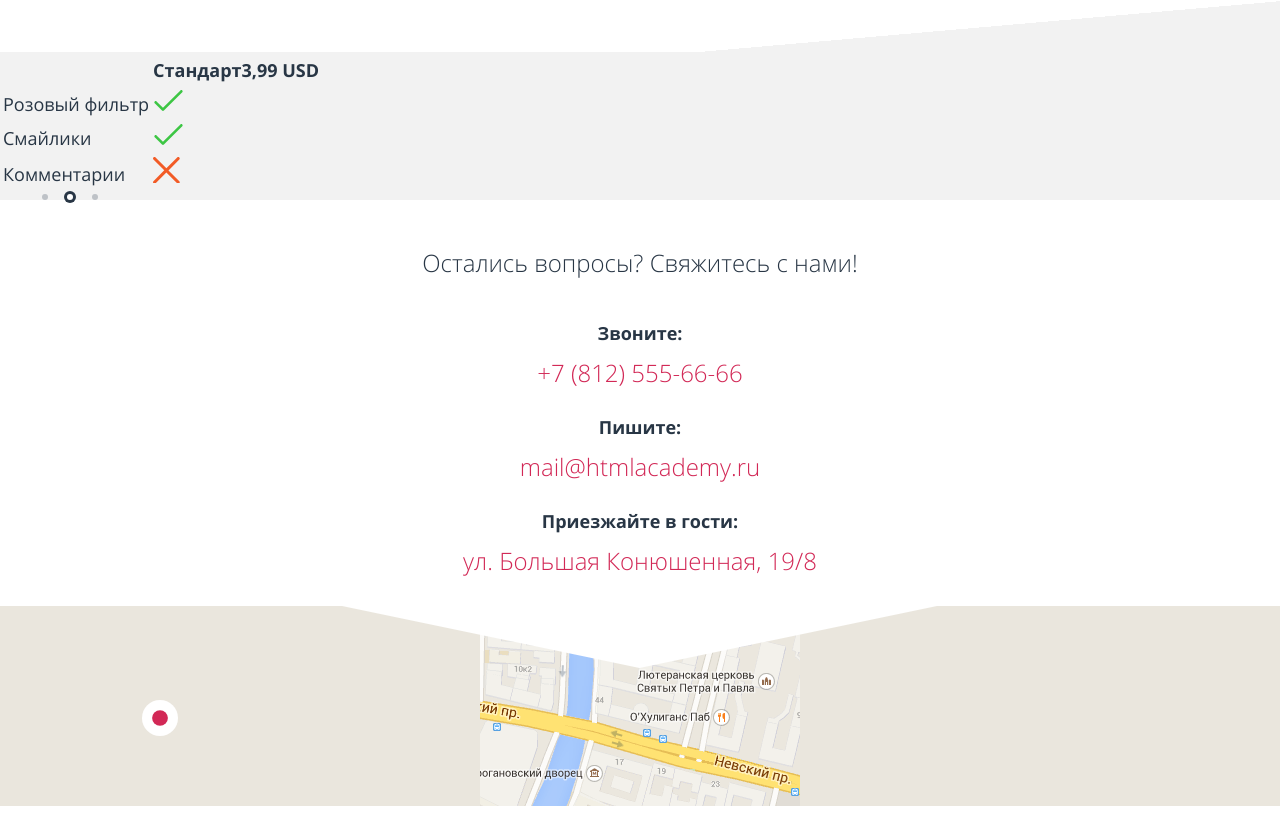
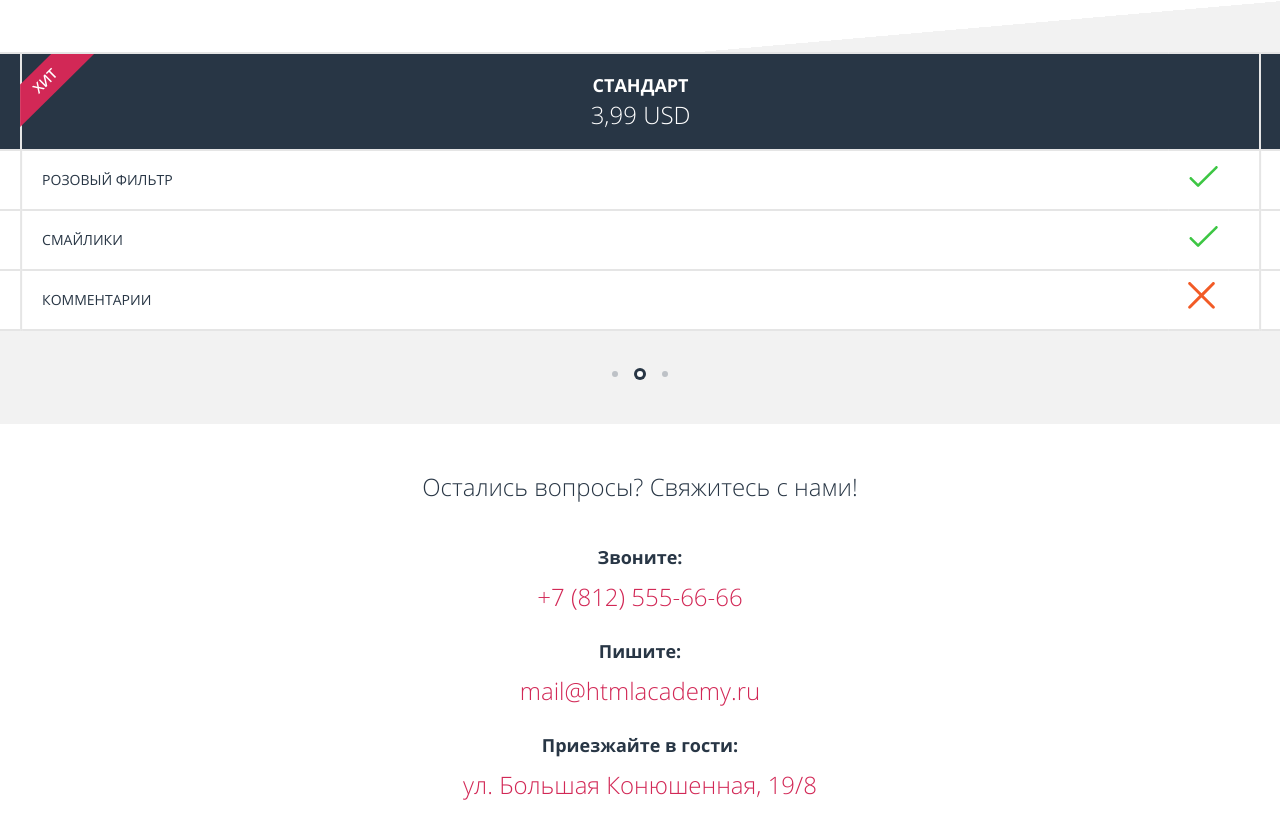
Before and after one commit to randomrationalizer/407511-pink, a plain HTML site: page source/index.html in a window 1280 px wide. Shown: the part 1953-2780 px from the top of the page. Before the commit the page ends 2759 px from the top, so only its background shows below. Drawn offline with nearby package versions, Linux system fonts and the light colour scheme; files that its build step writes are made by us from their sources; files whose address does not match are found by name; a web font is replaced by a local one.

Commit message:
Добавляет вёрстку таблицы с ценами на главной

```diff
--- a/source/index.html
+++ b/source/index.html
@@ -115,52 +115,109 @@
         </div>
       </section>
 
-      <section class="product-offer">
+      <section class="price-list">
         <h2 class="visually-hidden">Пакеты опций</h2>
-        <div class="slider">
-          <table class="product-offer__versions">
-            <tr class="slider__list">
-              <th></th>
-              <th class="product-offer__version slider__item">База<br> <span class="product-offer__price">1,99 USD</span></th>
-              <th class="product-offer__version slider__item product-offer__version--hit slider__item--active">Стандарт<br> <span class="product-offer__price">3,99 USD</span></th>
-              <th class="product-offer__version slider__item">Анлим <span class="product-offer__price">9,99 USD</span></th>
+          <table class="price-list__table">
+            <thead>
+              <tr class="price-list__row">
+                <th class="price-list__item" colspan="2">
+                  <p class="price-list__item-title">База</p>
+                  <p class="price-list__price">1,99 USD</p>
+                </th>
+                <th class="price-list__item price-list__item--hit" colspan="2">
+                  <p class="price-list__item-title">Стандарт</p>
+                  <p class="price-list__price">3,99 USD</p>
+                </th>
+                <th class="price-list__item" colspan="2">
+                  <p class="price-list__item-title">Анлим</p>
+                  <p class="price-list__price">9,99 USD</p>
+                </th>
               </tr>
-            <tr>
-              <td class="product-offer__option">Розовый фильтр</td>
-              <!-- <td class="product-offer__option-availability">Да</td> -->
-              <td class="product-offer__option-availability">
-                <svg class="product-offer__icon product-offer__icon--yes" version="1.0" id="Layer_1" xmlns="http://www.w3.org/2000/svg" xmlns:xlink="http://www.w3.org/1999/xlink" x="0px" y="0px" width="31" height="21" viewBox="-82.357 4.875 21.698 16.09" enable-background="new -82.357 4.875 21.698 16.09" xml:space="preserve">
+            </thead>
+            <tbody>
+              <tr class="price-list__row">
+                <td class="price-list__option">Розовый фильтр</td>
+                <td class="price-list__option-value">
+                  <span class="visually-hidden">Да</span>
+                  <svg class="price-list__icon price-list__icon--yes" version="1.0" id="Layer_1" xmlns="http://www.w3.org/2000/svg" xmlns:xlink="http://www.w3.org/1999/xlink" x="0px" y="0px" width="31" height="21" viewBox="-82.357 4.875 21.698 16.09" enable-background="new -82.357 4.875 21.698 16.09" xml:space="preserve">
                     <path d="M-60.953,5.167c-0.391-0.391-1.023-0.391-1.414,0L-75.75,18.551l-4.9-4.9c-0.391-0.391-1.023-0.391-1.414,0 s-0.391,1.023,0,1.414l5.607,5.607c0.195,0.195,0.451,0.293,0.707,0.293s0.512-0.098,0.707-0.293l14.09-14.0 C-60.562,6.191-60.562,5.558-60.953,5.167z"/>
                   </svg>
                 </td>
-              <!-- <td class="product-offer__option-availability">Да</td> -->
-            </tr>
-            <tr>
-              <td class="product-offer__option">Смайлики</td>
-              <!-- <td class="product-offer__option-availability">Нет</td> -->
-              <td class="product-offer__option-availability">
-                <svg class="product-offer__icon product-offer__icon--yes" version="1.0" id="Layer_1" xmlns="http://www.w3.org/2000/svg" xmlns:xlink="http://www.w3.org/1999/xlink" x="0px" y="0px" width="31" height="21" viewBox="-82.357 4.875 21.698 16.09" enable-background="new -82.357 4.875 21.698 16.09" xml:space="preserve">
+
+                <td class="price-list__option">Розовый фильтр</td>
+                <td class="price-list__option-value">
+                  <span class="visually-hidden">Да</span>
+                  <svg class="price-list__icon price-list__icon--yes" version="1.0" id="Layer_1" xmlns="http://www.w3.org/2000/svg" xmlns:xlink="http://www.w3.org/1999/xlink" x="0px" y="0px" width="31" height="21" viewBox="-82.357 4.875 21.698 16.09" enable-background="new -82.357 4.875 21.698 16.09" xml:space="preserve">
                     <path d="M-60.953,5.167c-0.391-0.391-1.023-0.391-1.414,0L-75.75,18.551l-4.9-4.9c-0.391-0.391-1.023-0.391-1.414,0 s-0.391,1.023,0,1.414l5.607,5.607c0.195,0.195,0.451,0.293,0.707,0.293s0.512-0.098,0.707-0.293l14.09-14.0 C-60.562,6.191-60.562,5.558-60.953,5.167z"/>
                   </svg>
                 </td>
-              <!-- <td class="product-offer__option-availability">Да</td> -->
+
+                <td class="price-list__option">Розовый фильтр</td>
+                <td class="price-list__option-value">
+                  <span class="visually-hidden">Да</span>
+                  <svg class="price-list__icon price-list__icon--yes" version="1.0" id="Layer_1" xmlns="http://www.w3.org/2000/svg" xmlns:xlink="http://www.w3.org/1999/xlink" x="0px" y="0px" width="31" height="21" viewBox="-82.357 4.875 21.698 16.09" enable-background="new -82.357 4.875 21.698 16.09" xml:space="preserve">
+                    <path d="M-60.953,5.167c-0.391-0.391-1.023-0.391-1.414,0L-75.75,18.551l-4.9-4.9c-0.391-0.391-1.023-0.391-1.414,0 s-0.391,1.023,0,1.414l5.607,5.607c0.195,0.195,0.451,0.293,0.707,0.293s0.512-0.098,0.707-0.293l14.09-14.0 C-60.562,6.191-60.562,5.558-60.953,5.167z"/>
+                  </svg>
+                </td>
               </tr>
-            <tr>
-              <td class="product-offer__option">Комментарии</td>
-              <!-- <td class="product-offer__option-availabilitye">Нет</td> -->
-              <td class="product-offer__option-availability">
-                <svg class="product-offer__icon product-offer__icon--no" version="1.0" id="Layer_1" xmlns="http://www.w3.org/2000/svg" xmlns:xlink="http://www.w3.org/1999/xlink" x="0px" y="0px" width="26.752px" height="26.752px" viewBox="0 0 26.752 26.752" enable-background="new 0 0 26.752 26.752" xml:space="preserve">
+
+              <tr class="price-list__row">
+                <td class="price-list__option">Смайлики</td>
+                <td class="price-list__option-value">
+                  <span class="visually-hidden">Нет</span>
+                  <svg class="price-list__icon price-list__icon--no" version="1.0" id="Layer_1" xmlns="http://www.w3.org/2000/svg" xmlns:xlink="http://www.w3.org/1999/xlink" x="0px" y="0px" width="26.752px" height="26.752px" viewBox="0 0 26.752 26.752" enable-background="new 0 0 26.752 26.752" xml:space="preserve">
                     <path d="M15.497,13.376L26.312,2.562c0.586-0.585,0.586-1.535,0-2.121s-1.535-0.586-2.121,0L13.376,11.255L2.562,0.439 c-0.586-0.586-1.535-0.586-2.121,0c-0.586,0.585-0.586,1.535,0,2.121l10.814,10.815L0.439,24.19c-0.586,0.586-0.586,1.535,0,2.121 c0.293,0.293,0.677,0.439,1.061,0.439s0.768-0.146,1.061-0.439l10.815-10.814L24.19,26.312c0.293,0.293,0.677,0.439,1.061,0.439 s0.768-0.146,1.061-0.439c0.586-0.586,0.586-1.535,0-2.121L15.497,13.376z"/>
                   </svg>
                 </td>
-              <!-- <td class="product-offer__option-availability">Да</td> -->
+
+                <td class="price-list__option">Смайлики</td>
+                <td class="price-list__option-value">
+                  <span class="visually-hidden">Да</span>
+                  <svg class="price-list__icon price-list__icon--yes" version="1.0" id="Layer_1" xmlns="http://www.w3.org/2000/svg" xmlns:xlink="http://www.w3.org/1999/xlink" x="0px" y="0px" width="31" height="21" viewBox="-82.357 4.875 21.698 16.09" enable-background="new -82.357 4.875 21.698 16.09" xml:space="preserve">
+                    <path d="M-60.953,5.167c-0.391-0.391-1.023-0.391-1.414,0L-75.75,18.551l-4.9-4.9c-0.391-0.391-1.023-0.391-1.414,0 s-0.391,1.023,0,1.414l5.607,5.607c0.195,0.195,0.451,0.293,0.707,0.293s0.512-0.098,0.707-0.293l14.09-14.0 C-60.562,6.191-60.562,5.558-60.953,5.167z"/>
+                  </svg>
+                </td>
+
+                <td class="price-list__option">Смайлики</td>
+                <td class="price-list__option-value">
+                  <span class="visually-hidden">Да</span>
+                  <svg class="price-list__icon price-list__icon--yes" version="1.0" id="Layer_1" xmlns="http://www.w3.org/2000/svg" xmlns:xlink="http://www.w3.org/1999/xlink" x="0px" y="0px" width="31" height="21" viewBox="-82.357 4.875 21.698 16.09" enable-background="new -82.357 4.875 21.698 16.09" xml:space="preserve">
+                    <path d="M-60.953,5.167c-0.391-0.391-1.023-0.391-1.414,0L-75.75,18.551l-4.9-4.9c-0.391-0.391-1.023-0.391-1.414,0 s-0.391,1.023,0,1.414l5.607,5.607c0.195,0.195,0.451,0.293,0.707,0.293s0.512-0.098,0.707-0.293l14.09-14.0 C-60.562,6.191-60.562,5.558-60.953,5.167z"/>
+                  </svg>
+                </td>
               </tr>
+
+              <tr class="price-list__row">
+                <td class="price-list__option">Комментарии</td>
+                <td class="price-list__option-value">
+                  <span class="visually-hidden">Нет</span>
+                  <svg class="price-list__icon price-list__icon--no" version="1.0" id="Layer_1" xmlns="http://www.w3.org/2000/svg" xmlns:xlink="http://www.w3.org/1999/xlink" x="0px" y="0px" width="26.752px" height="26.752px" viewBox="0 0 26.752 26.752" enable-background="new 0 0 26.752 26.752" xml:space="preserve">
+                    <path d="M15.497,13.376L26.312,2.562c0.586-0.585,0.586-1.535,0-2.121s-1.535-0.586-2.121,0L13.376,11.255L2.562,0.439 c-0.586-0.586-1.535-0.586-2.121,0c-0.586,0.585-0.586,1.535,0,2.121l10.814,10.815L0.439,24.19c-0.586,0.586-0.586,1.535,0,2.121 c0.293,0.293,0.677,0.439,1.061,0.439s0.768-0.146,1.061-0.439l10.815-10.814L24.19,26.312c0.293,0.293,0.677,0.439,1.061,0.439 s0.768-0.146,1.061-0.439c0.586-0.586,0.586-1.535,0-2.121L15.497,13.376z"/>
+                  </svg>
+                </td>
+
+                <td class="price-list__option">Комментарии</td>
+                <td class="price-list__option-value">
+                  <span class="visually-hidden">Нет</span>
+                  <svg class="price-list__icon price-list__icon--no" version="1.0" id="Layer_1" xmlns="http://www.w3.org/2000/svg" xmlns:xlink="http://www.w3.org/1999/xlink" x="0px" y="0px" width="26.752px" height="26.752px" viewBox="0 0 26.752 26.752" enable-background="new 0 0 26.752 26.752" xml:space="preserve">
+                    <path d="M15.497,13.376L26.312,2.562c0.586-0.585,0.586-1.535,0-2.121s-1.535-0.586-2.121,0L13.376,11.255L2.562,0.439 c-0.586-0.586-1.535-0.586-2.121,0c-0.586,0.585-0.586,1.535,0,2.121l10.814,10.815L0.439,24.19c-0.586,0.586-0.586,1.535,0,2.121 c0.293,0.293,0.677,0.439,1.061,0.439s0.768-0.146,1.061-0.439l10.815-10.814L24.19,26.312c0.293,0.293,0.677,0.439,1.061,0.439 s0.768-0.146,1.061-0.439c0.586-0.586,0.586-1.535,0-2.121L15.497,13.376z"/>
+                  </svg>
+                </td>
+
+                <td class="price-list__option">Комментарии</td>
+                <td class="price-list__option-value">
+                  <span class="visually-hidden">Да</span>
+                  <svg class="price-list__icon price-list__icon--yes" version="1.0" id="Layer_1" xmlns="http://www.w3.org/2000/svg" xmlns:xlink="http://www.w3.org/1999/xlink" x="0px" y="0px" width="31" height="21" viewBox="-82.357 4.875 21.698 16.09" enable-background="new -82.357 4.875 21.698 16.09" xml:space="preserve">
+                    <path d="M-60.953,5.167c-0.391-0.391-1.023-0.391-1.414,0L-75.75,18.551l-4.9-4.9c-0.391-0.391-1.023-0.391-1.414,0 s-0.391,1.023,0,1.414l5.607,5.607c0.195,0.195,0.451,0.293,0.707,0.293s0.512-0.098,0.707-0.293l14.09-14.0 C-60.562,6.191-60.562,5.558-60.953,5.167z"/>
+                  </svg>
+                </td>
+              </tr>
+            </tbody>
           </table>
-          <div class="product-offer__toggles slider__toggles">
+          <div class="price-list__toggles slider__toggles">
             <button class="slider__toggle" type="button">1</button>
             <button class="slider__toggle slider__toggle--active" type="button">2</button>
             <button class="slider__toggle" type="button">3</button>
-          </div>
           </div>
       </section>
 
--- a/source/less/blocks/map.less
+++ b/source/less/blocks/map.less
@@ -20,10 +20,11 @@
     content: "";
     position: absolute;
     bottom: 70px;
-    left: 142px;
+    left: 50%;
     z-index: 5;
     width: 36px;
     height: 36px;
+    transform: translateX(-50%);
     background: url("/img/icon-map-marker.svg") no-repeat 50% 0;
   }
 }
--- /dev/null
+++ b/source/less/blocks/price-list.less
@@ -0,0 +1,102 @@
+.price-list {
+  padding: 0 20px 47px;
+  background-color: @gray-bg;
+  overflow-x: hidden;
+}
+
+.price-list__table {
+  width: 300%;
+  margin-bottom: 40px;
+  border-collapse: collapse;
+  background-color: white;
+  transform: translateX(-33.33%);
+}
+
+.price-list__item {
+  position: relative;
+  box-sizing: border-box;
+  width: 33.33%;
+  padding: 16px 20px 19px;
+  color: @contrast-text-color;
+  text-transform: uppercase;
+  word-wrap: break-word;
+  background-color: @blue-dark;
+  border: 2px solid @gray;
+
+  &--hit {
+
+    &::before {
+      position: absolute;
+      content: "Хит";
+      top: 12px;
+      left: 9px;
+      font-size: @font-size-small;
+      line-height: @line-height-big;
+      font-weight: 600;
+      color: @contrast-text-color;
+      text-transform: uppercase;
+      transform: rotate(-45deg);
+      z-index: 6;
+    }
+
+    &::after {
+      position: absolute;
+      content: "";
+      top: 0;
+      left: -2px;
+      width: 74px;
+      height: 73px;
+      background: url("/img/bg-hit.svg") no-repeat 0 0;
+      z-index: 5;
+    }
+  }
+}
+
+.price-list__item-title {
+  width: 200px;
+  margin: 0 auto;
+  font-size: @font-size-medium;
+  line-height: @line-height-big;
+  font-weight: 700;
+}
+
+.price-list__price {
+  margin: 0 auto;
+  font-size: @font-size-extra-big;
+  line-height: @line-height-big;
+  font-weight: 300;
+}
+
+.price-list__option {
+  width: 33.33%;
+  margin: 0;
+  padding: 14px 20px;
+  font-size: @font-size-small;
+  text-transform: uppercase;
+}
+
+.price-list__option-value {
+  margin: 0;
+  padding: 0 17px 0 20px;
+  vertical-align: middle;
+  border-right: 2px solid @gray
+}
+
+.price-list__row {
+  border-bottom: 2px solid @gray;
+}
+
+.price-list__icon {
+
+  &--yes {
+    fill: @green-light;
+  }
+
+  &--no {
+    fill: @red;
+  }
+}
+
+.price-list__toggles {
+  margin: 0 auto;
+}
--- a/source/less/blocks/product-offer.less
+++ /dev/null
@@ -1,19 +0,0 @@
-.product-offer {
-  background-color: @gray-bg;
-}
-
-.product-offer__icon {
-
-  &--yes {
-    fill: @green-light;
-  }
-
-  &--no {
-    fill: @red;
-  }
-}
-
-/*
-Добавить в разметку семантические блоки таблицы - хедер, боди
-
-*/
```
Also changed, not shown: source/less/style.less (+4 -4 lines), source/less/blocks/contacts.less (line endings or trailing spaces), source/less/blocks/features.less (line endings or trailing spaces), source/less/blocks/input-textarea.less (line endings or trailing spaces), source/less/blocks/slider.less (line endings or trailing spaces), source/less/colors.less (line endings or trailing spaces). Lines whose indentation alone changed are shown as unchanged.
